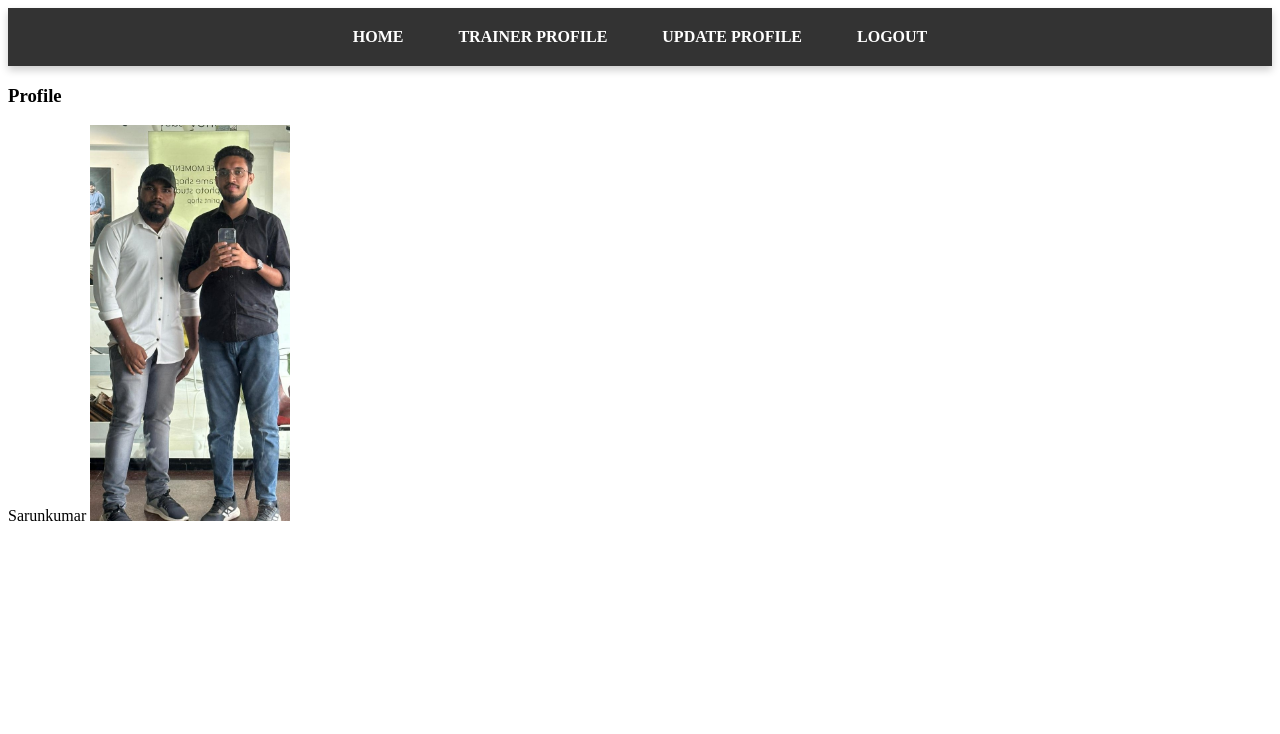
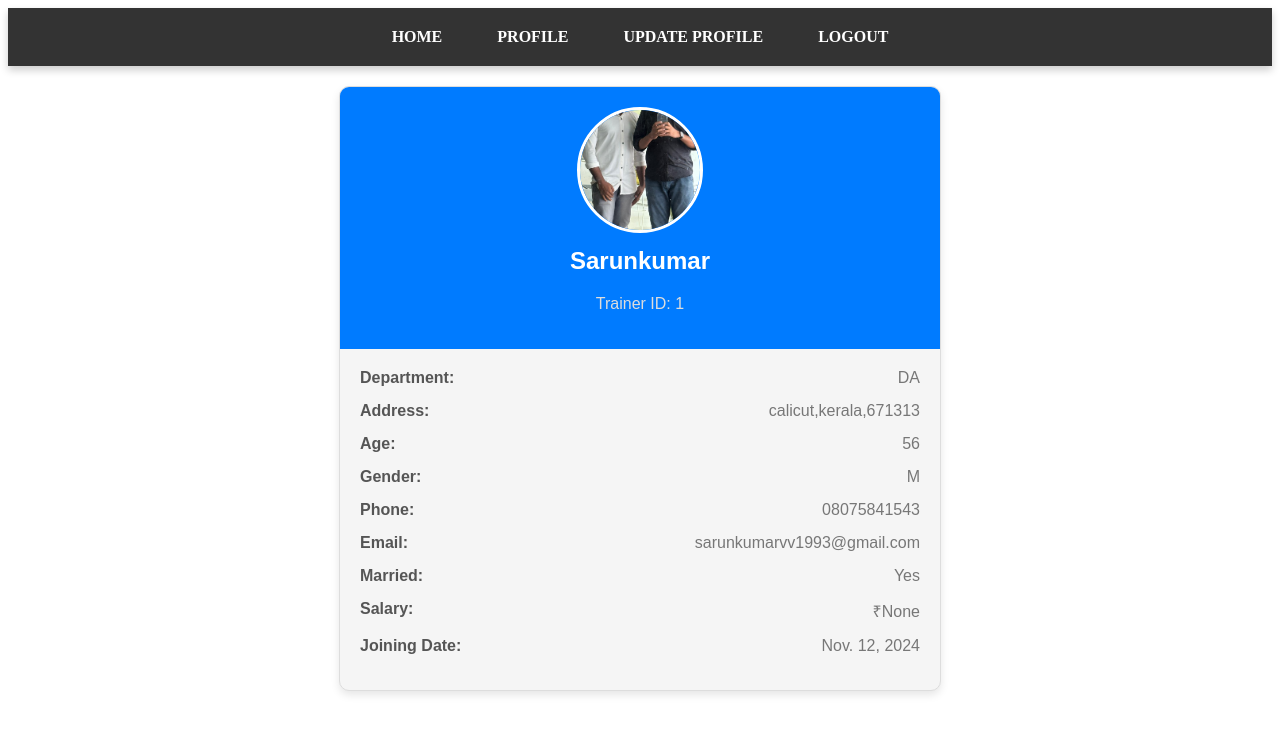
Before and after one commit to sarunkumar1729/beat, a Django app: page /trainer_profile in a window 1280 px wide. Shown: the top 734 px of the page. Run offline with Django 5.2, Linux system fonts and the light colour scheme; a user stored in the database is signed in; data comes from the database, SQL or seed files in the repository; both versions use the stored data as it was after the commit.

Commit message:
sixth commit

```diff
--- /dev/null
+++ b/static/styles/profile.css
@@ -0,0 +1,84 @@
+/* Profile container */
+.profile-container {
+      max-width: 600px;
+      margin: 20px auto;
+      background-color: #f5f5f5;
+      border: 1px solid #ddd;
+      border-radius: 10px;
+      box-shadow: 0 4px 8px rgba(0, 0, 0, 0.1);
+      overflow: hidden;
+      font-family: 'Arial', sans-serif;
+  }
+
+  /* Profile header (with photo) */
+  .profile-header {
+      /* background-color: #4caf50; */
+      background-color: #007bff;;
+      color: white;
+      padding: 60px 20px 20px; /* Added top padding for photo spacing */
+      text-align: center;
+      position: relative;
+  }
+
+  .profile-header .profile-photo {
+      width: 120px;
+      height: 120px;
+      border-radius: 50%;
+      border: 3px solid #fff;
+      object-fit: cover;
+      position: absolute;
+      top: 20px; /* Adjusted to fit above the name */
+      left: 50%;
+      transform: translateX(-50%);
+  }
+
+  .profile-header .profile-name {
+      margin-top: 100px; /* Adjusted for photo spacing */
+      font-size: 24px;
+      font-weight: bold;
+  }
+
+  .profile-header .profile-title {
+      font-size: 16px;
+      font-weight: normal;
+      color: #ddd;
+  }
+
+  /* Profile details section */
+  .profile-details {
+      padding: 20px;
+      color: #333;
+  }
+
+  .profile-details .detail-row {
+      display: flex;
+      justify-content: space-between;
+      margin-bottom: 15px;
+      font-size: 16px;
+  }
+
+  .profile-details .detail-row .label {
+      font-weight: bold;
+      color: #555;
+  }
+
+  .profile-details .detail-row .value {
+      color: #777;
+  }
+
+  /* Responsive Design */
+  @media (max-width: 600px) {
+      .profile-header .profile-photo {
+          width: 100px;
+          height: 100px;
+      }
+
+      .profile-details .detail-row {
+          flex-direction: column;
+          gap: 5px;
+      }
+
+      .profile-details .detail-row .label {
+          text-align: left;
+      }
+  }
--- a/templates/base.html
+++ b/templates/base.html
@@ -13,7 +13,7 @@
           <a href="{% url 'register_trainer' %}">REGISTER</a>
           <a href="{% url 'login_trainer' %}">LOGIN</a>
         {% else %}
-          <a href="{% url 'trainer_profile' %}">TRAINER PROFILE</a>
+          <a href="{% url 'trainer_profile' %}">PROFILE</a>
           <a href="{% url 'update_profile' %}">UPDATE PROFILE</a>
           <a href="{% url 'logout_trainer' %}">LOGOUT</a>
         {% endif %}
--- a/templates/trainer_profile.html
+++ b/templates/trainer_profile.html
@@ -1,7 +1,52 @@
 {% extends 'base.html' %}
 
 {% block content %}
-      <h3>Profile</h3>
-      <span>{{profile.trainer_name}}</span>
-      <img width='200px' src="{{profile.photo.url}}">
+{% load static %}
+<link rel='stylesheet' href="{% static 'styles/profile.css' %}">
+<div class="profile-container">
+      <div class="profile-header">
+        <img src="{{ profile.photo.url }}" alt="Profile Photo" class="profile-photo">
+        <h2 class="profile-name">{{ profile.trainer_name }}</h2>
+        <p class="profile-title">Trainer ID: {{ profile.trainer_id }}</p>
+      </div>
+      <div class="profile-details">
+        <div class="detail-row">
+          <span class="label">Department:</span>
+          <span class="value">{{ profile.department }}</span>
+        </div>
+        <div class="detail-row">
+          <span class="label">Address:</span>
+          <span class="value">{{ profile.address }}</span>
+        </div>
+        <div class="detail-row">
+          <span class="label">Age:</span>
+          <span class="value">{{ profile.age }}</span>
+        </div>
+        <div class="detail-row">
+          <span class="label">Gender:</span>
+          <span class="value">{{ profile.gender }}</span>
+        </div>
+        <div class="detail-row">
+          <span class="label">Phone:</span>
+          <span class="value">{{ profile.phone }}</span>
+        </div>
+        <div class="detail-row">
+          <span class="label">Email:</span>
+          <span class="value">{{ profile.email }}</span>
+        </div>
+        <div class="detail-row">
+          <span class="label">Married:</span>
+          <span class="value">{{ profile.married|yesno:"Yes,No" }}</span>
+        </div>
+        <div class="detail-row">
+          <span class="label">Salary:</span>
+          <span class="value">₹{{ profile.salary }}</span>
+        </div>
+        <div class="detail-row">
+          <span class="label">Joining Date:</span>
+          <span class="value">{{ profile.joining_date }}</span>
+        </div>
+      </div>
+    </div>
+
 {% endblock %}
```
Also changed, not shown: db.sqlite3, media/images/f8668e5328cfb4938903406948383cf6.png (added).
